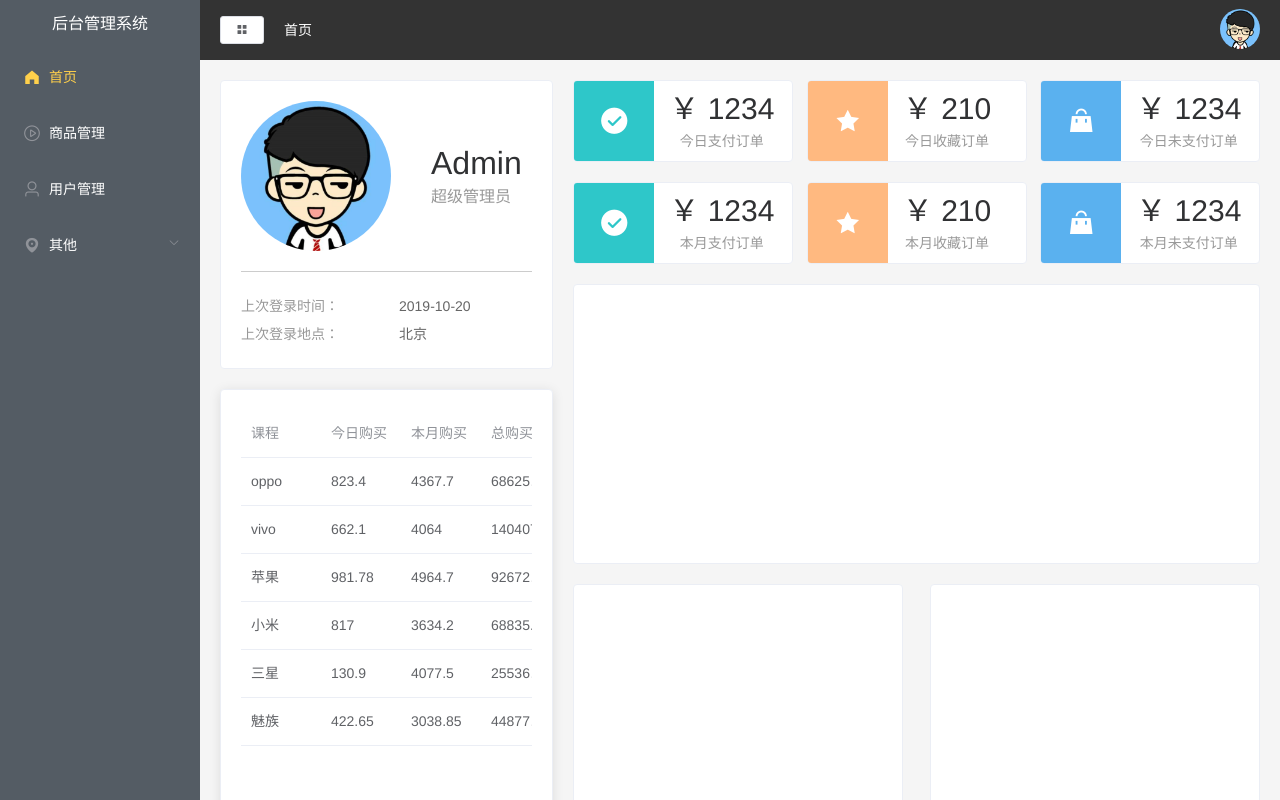
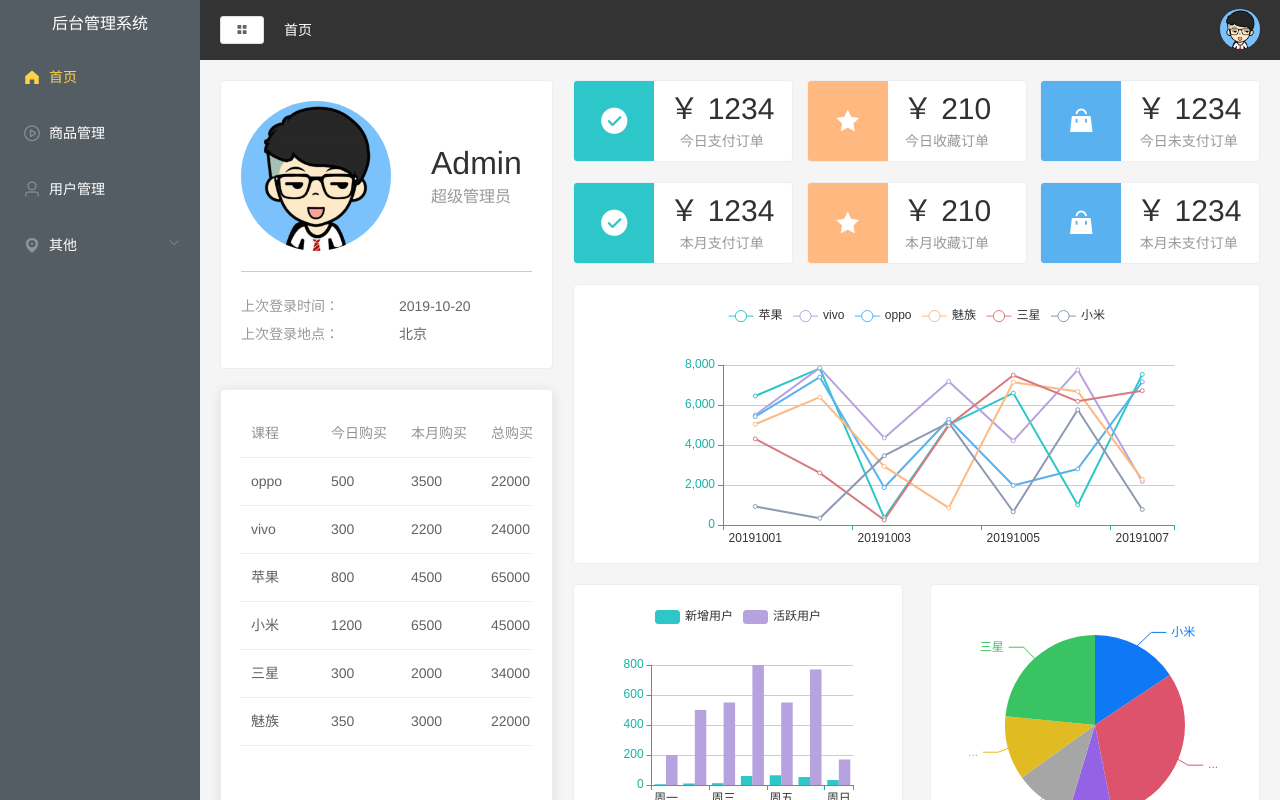
Before and after one commit to 123wyc/vue-template, a Vue app: page / in a window 1280 px wide. Built offline with nearby package versions, Linux system fonts and the light colour scheme.

Commit message:
'封装eharts组件'

```diff
--- a/package.json
+++ b/package.json
@@ -10,6 +10,7 @@
   "dependencies": {
     "axios": "^0.21.1",
     "core-js": "^3.6.5",
+    "echarts": "^4.7.0",
     "element-ui": "^2.15.1",
     "mockjs": "^1.1.0",
     "node-sass": "^4.14.1",
--- /dev/null
+++ b/src/components/EChart.vue
@@ -0,0 +1,165 @@
+<template>
+  <!--图表展示在这个div中-->
+  <div style="height: 100%" ref="echart">
+    echart
+  </div>
+</template>
+
+<script>
+import echarts from 'echarts'
+export default {
+  //接收父类两个数据 1、chartData (series数据 + x坐标系数据）2、isAxisChart （是否有x坐标系，如果false，那么上面的xData就为空）
+  //props:父子组件之间的通信,子组件需要某个数据，就在内部定义一个prop属性，然后父组件就像给html元素指定特性值一样，把自己的data属性传递给子组件的这个属性
+  props: {
+    chartData: {
+      type: Object,
+      default() {
+        return {
+          xData: [],
+          series: []
+        }
+      }
+    },
+    //
+    isAxisChart: {
+      type: Boolean,
+      default: true
+    }
+  },
+  //computed用来监控自己定义的变量，该变量不在data里面声明，直接在computed里面定义，然后就可以在页面上进行双向数据绑定展示出结果或者用作其他处理；
+  computed: {
+    //计算 选择是有x轴 还是没有
+    options() {
+      return this.isAxisChart ? this.axisOption : this.normalOption
+    },
+    //用于下面的resize 改变图表尺寸，在容器大小发生改变时需要手动调用
+    isCollapse() {
+      return this.$store.state.tab.isCollapse
+    }
+  },
+  //watch主要用于监控vue实例的变化，它监控的变量当然必须在data里面声明才可以，它可以监控一个变量，也可以是一个对象
+  watch: {
+    //监听chartData数据
+    chartData: {
+      handler: function() {
+        this.initChart()
+      },
+      deep: true
+    },
+    //监听isCollapse 因为头部水平扩展是一个动画需要时间，所以这里延迟300毫秒
+    isCollapse() {
+      setTimeout(() => {
+        this.resizeChart()
+      }, 300)
+    }
+  },
+  data() {
+    //在数据中有些数据在数据件中是写死的
+    return {
+      echart: null,
+      axisOption: {
+        legend: {
+          textStyle: {
+            color: '#333'
+          }
+        },
+        grid: {
+          left: '20%'
+        },
+        tooltip: {
+          trigger: 'axis'
+        },
+        xAxis: {
+          type: 'category',
+          data: [],
+          axisLine: {
+            lineStyle: {
+              color: '#17b3a3'
+            }
+          },
+          axisLabel: {
+            color: '#333'
+          }
+        },
+        yAxis: [
+          {
+            type: 'value',
+            axisLine: {
+              lineStyle: {
+                color: '#17b3a3'
+              }
+            }
+          }
+        ],
+        color: [
+          '#2ec7c9',
+          '#b6a2de',
+          '#5ab1ef',
+          '#ffb980',
+          '#d87a80',
+          '#8d98b3',
+          '#e5cf0d',
+          '#97b552',
+          '#95706d',
+          '#dc69aa',
+          '#07a2a4',
+          '#9a7fd1',
+          '#588dd5',
+          '#f5994e',
+          '#c05050',
+          '#59678c',
+          '#c9ab00',
+          '#7eb00a',
+          '#6f5553',
+          '#c14089'
+        ],
+        series: []
+      },
+      normalOption: {
+        tooltip: {
+          trigger: 'item'
+        },
+        color: ['#0f78f4', '#dd536b', '#9462e5', '#a6a6a6', '#e1bb22', '#39c362', '#3ed1cf'],
+        series: []
+      }
+    }
+  },
+  methods: {
+    initChart() {
+      //获取处理好的数据
+      this.initChartData()
+      //获取echart对象
+      if (this.echart) {
+        this.echart.setOption(this.options)
+      } else {
+        //通过refs获取
+        this.echart = echarts.init(this.$refs.echart)
+        this.echart.setOption(this.options)
+      }
+    },
+    //处理好数据
+    initChartData() {
+      if (this.isAxisChart) {
+        this.axisOption.xAxis.data = this.chartData.xData
+        this.axisOption.series = this.chartData.series
+      } else {
+        this.normalOption.series = this.chartData.series
+      }
+    },
+    resizeChart() {
+      this.echart ? this.echart.resize() : ''
+    }
+  },
+  //mounted是vue中的一个钩子函数，一般在初始化页面完成后，再对dom节点进行相关操作
+  mounted() {
+    //resize 改变图表尺寸，在容器大小发生改变时需要手动调用（因为侧边栏是可以收缩的，所以这里图表根据是否收缩来改变图表尺寸）
+    window.addEventListener('resize', this.resizeChart)
+  },
+  //销毁 防止内存泄漏
+  destroyed() {
+    window.removeEventListener('resize', this.resizeChart)
+  }
+}
+</script>
+
+<style lang="scss" scoped></style>
--- a/src/mock/home.js
+++ b/src/mock/home.js
@@ -1,46 +1,131 @@
 import Mock from 'mockjs'
 
+// 图表数据
+let List = []
 export default {
   getStatisticalData: () => {
+    //Mock.Random.float 产生随机数100到8000之间 保留小数 最小0位 最大0位
+    for (let i = 0; i < 7; i++) {
+      List.push(
+          Mock.mock({
+            苹果: Mock.Random.float(100, 8000, 0, 0),
+            vivo: Mock.Random.float(100, 8000, 0, 0),
+            oppo: Mock.Random.float(100, 8000, 0, 0),
+            魅族: Mock.Random.float(100, 8000, 0, 0),
+            三星: Mock.Random.float(100, 8000, 0, 0),
+            小米: Mock.Random.float(100, 8000, 0, 0)
+          })
+      )
+    }
     return {
       code: 20000,
       data: {
+        // 饼图
+        videoData: [
+          {
+            name: '小米',
+            value: 2999
+          },
+          {
+            name: '苹果',
+            value: 5999
+          },
+          {
+            name: 'vivo',
+            value: 1500
+          },
+          {
+            name: 'oppo',
+            value: 1999
+          },
+          {
+            name: '魅族',
+            value: 2200
+          },
+          {
+            name: '三星',
+            value: 4500
+          }
+        ],
+        // 柱状图
+        userData: [
+          {
+            date: '周一',
+            new: 5,
+            active: 200
+          },
+          {
+            date: '周二',
+            new: 10,
+            active: 500
+          },
+          {
+            date: '周三',
+            new: 12,
+            active: 550
+          },
+          {
+            date: '周四',
+            new: 60,
+            active: 800
+          },
+          {
+            date: '周五',
+            new: 65,
+            active: 550
+          },
+          {
+            date: '周六',
+            new: 53,
+            active: 770
+          },
+          {
+            date: '周日',
+            new: 33,
+            active: 170
+          }
+        ],
+        // 折线图
+        orderData: {
+          date: ['20191001', '20191002', '20191003', '20191004', '20191005', '20191006', '20191007'],
+          data: List
+        },
         tableData: [
           {
             name: 'oppo',
-            todayBuy: Mock.Random.float(100, 1000, 0, 2),
-            monthBuy: Mock.Random.float(3000, 5000, 0, 2),
-            totalBuy: Mock.Random.float(40000, 1000000, 0, 2)
+            todayBuy: 500,
+            monthBuy: 3500,
+            totalBuy: 22000
           },
           {
             name: 'vivo',
-            todayBuy: Mock.Random.float(100, 1000, 0, 2),
-            monthBuy: Mock.Random.float(3000, 5000, 0, 2),
-            totalBuy: Mock.Random.float(40000, 1000000, 0, 2)
+            todayBuy: 300,
+            monthBuy: 2200,
+            totalBuy: 24000
           },
           {
             name: '苹果',
-            todayBuy: Mock.Random.float(100, 1000, 0, 2),
-            monthBuy: Mock.Random.float(3000, 5000, 0, 2),
-            totalBuy: Mock.Random.float(40000, 1000000, 0, 2)
+            todayBuy: 800,
+            monthBuy: 4500,
+            totalBuy: 65000
           },
           {
             name: '小米',
-            todayBuy: Mock.Random.float(100, 1000, 0, 2),
-            monthBuy: Mock.Random.float(3000, 5000, 0, 2),
-            totalBuy: Mock.Random.float(40000, 1000000, 0, 2)
+            todayBuy: 1200,
+            monthBuy: 6500,
+            totalBuy: 45000
           },
           {
             name: '三星',
-            todayBuy: Mock.Random.float(100, 1000, 0, 2),
-            monthBuy: Mock.Random.float(3000, 5000, 0, 2),
-            totalBuy: Mock.Random.float(40000, 1000000, 0, 2)
+            todayBuy: 300,
+            monthBuy: 2000,
+            totalBuy: 34000
           },
           {
             name: '魅族',
-            todayBuy: Mock.Random.float(100, 1000, 0, 2),
-            monthBuy: Mock.Random.float(3000, 5000, 0, 2),
-            totalBuy: Mock.Random.float(40000, 1000000, 0, 2)
+            todayBuy: 350,
+            monthBuy: 3000,
+            totalBuy: 22000
           }
         ]
       }
--- a/src/views/Home/Home.vue
+++ b/src/views/Home/Home.vue
@@ -33,11 +33,14 @@
                 </el-card>
             </div>
             <el-card shadow="hover" style="height: 280px">
+                 <echart style="height: 280px" :chartData="echartData.order"></echart>
             </el-card>
             <div class="graph">
-                <el-card shadow="hover" style="height: 260px">
+               <el-card shadow="hover" style="height: 260px">
+                    <echart :chartData="echartData.user" style="height: 240px"></echart>
                 </el-card>
                 <el-card shadow="hover" style="height: 260px">
+                    <echart :chartData="echartData.video" style="height: 240px" :isAxisChart="false"></echart>
                 </el-card>
             </div>
         </el-col>
@@ -45,7 +48,11 @@
 </template>
 
 <script>
+    import Echart from '../../components/EChart'
     export default {
+        components: {
+            Echart
+        },
         data() {
             return {
                 userImg: require('../../assets/images/user.png'),
@@ -93,6 +100,19 @@
                     todayBuy: '今日购买',
                     monthBuy: '本月购买',
                     totalBuy: '总购买'
+                },
+                    echartData: {
+                    order: {
+                        xData: [],
+                        series: []
+                    },
+                    user: {
+                        xData: [],
+                        series: []
+                    },
+                    video: {
+                        series: []
+                    }
                 }
             }
         },
@@ -101,19 +121,45 @@
                 this.$http.get('/home/getData').then(res => {
                     res = res.data
                     this.tableData = res.data.tableData
+                    // 订单折线图
+                    const order = res.data.orderData
+                    this.echartData.order.xData = order.date
+                    // 第一步取出series中的name部分——键名
+                    let keyArray = Object.keys(order.data[0])
+                    // 第二步，循环添加数据
+                    keyArray.forEach(key => {
+                        this.echartData.order.series.push({
+                            name: key === 'wechat' ? '小程序' : key,
+                            data: order.data.map(item => item[key]),
+                            type: 'line'
+                        })
+                    })
+                    // 用户柱状图
+                    this.echartData.user.xData = res.data.userData.map(item => item.date)
+                    this.echartData.user.series.push({
+                        name: '新增用户',
+                        data: res.data.userData.map(item => item.new),
+                        type: 'bar'
+                    })
+                    this.echartData.user.series.push({
+                        name: '活跃用户',
+                        data: res.data.userData.map(item => item.active),
+                        type: 'bar',
+                        barGap: 0
+                    })
+                    // 视频饼图
+                    this.echartData.video.series.push({
+                        data: res.data.videoData,
+                        type: 'pie'
+                    })
                 })
             }
-
-
         },
         //一进组件就会去请求后端接口 获取首页数据
         created() {
             this.getTableData()
         }
-
     }
-
-
 </script>
 
 <style lang="scss" scoped>
```
Also changed, not shown: 2 other files (tests, documents, lock files or other folders).
